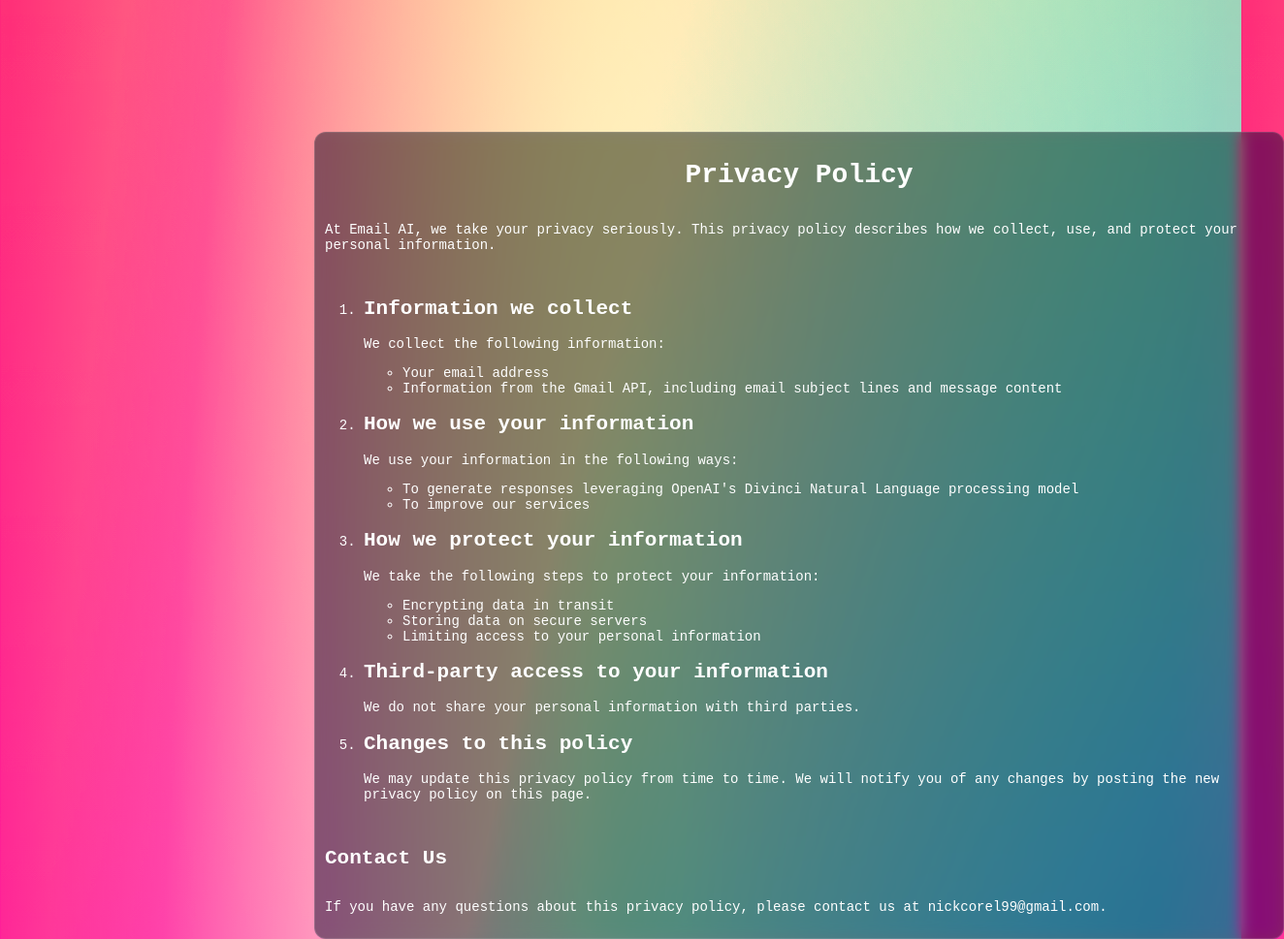
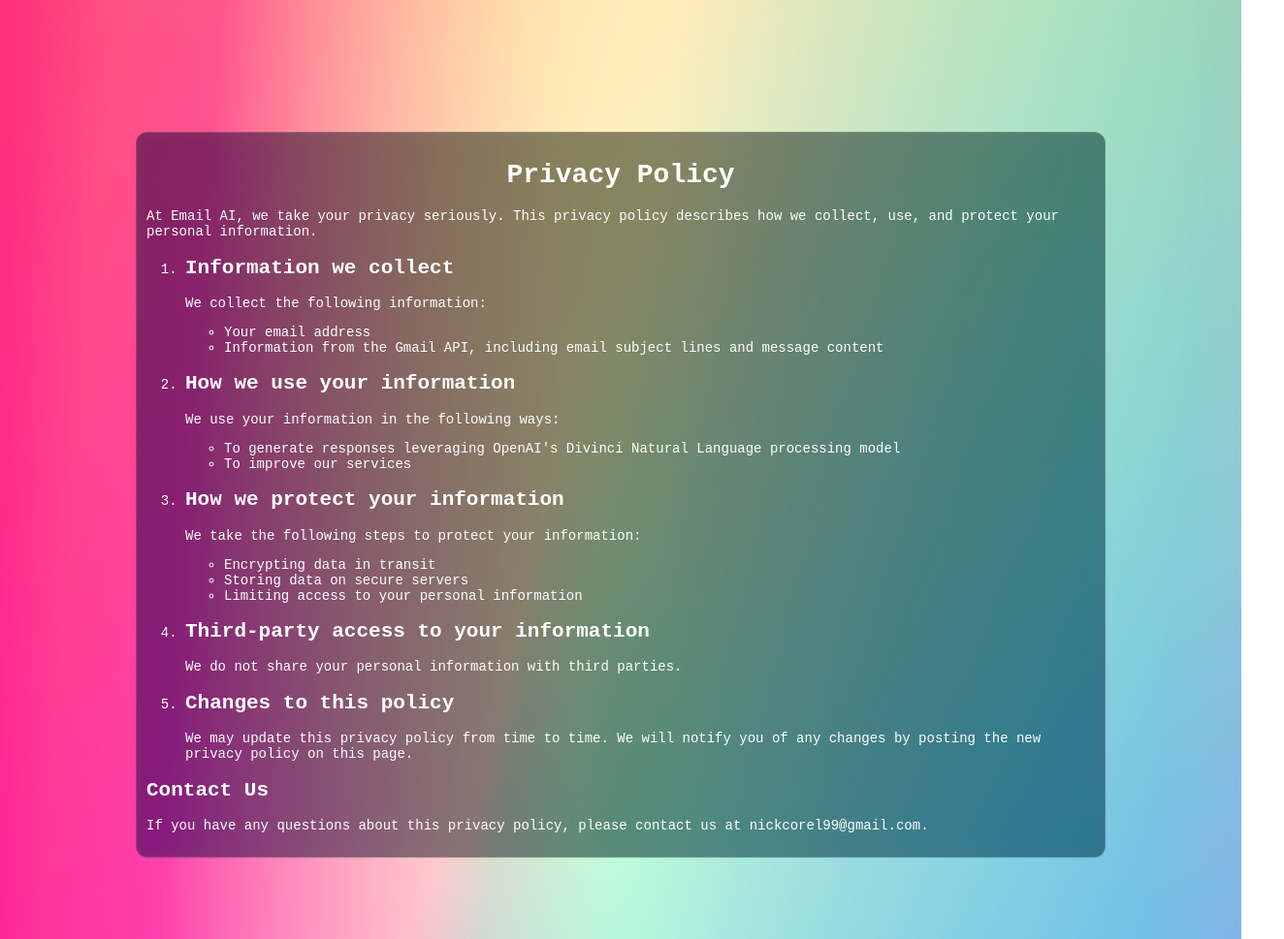
Before and after one commit to NickCorel/nickcorel.github.io, a plain HTML site: page index.html in a window 1280 px wide. Shown: the part 980-1949 px from the top of the page at 97% size, 1324 px wide, since content can reach past the window. Drawn offline with Linux system fonts and the light colour scheme.

Commit message:
CSS center fix
form's were not centering properly

```diff
--- a/style.css
+++ b/style.css
@@ -18,10 +18,7 @@ h1 {
 
 form {
 	width: 1000px;
-	margin-top: 50%;
-	margin-left: 25%;
-	display: flex;
-	flex-direction: column;
+	margin: 50% auto;
 	padding: 10px;
 	font-size: 14px;
 	border-radius: 5px;
```
